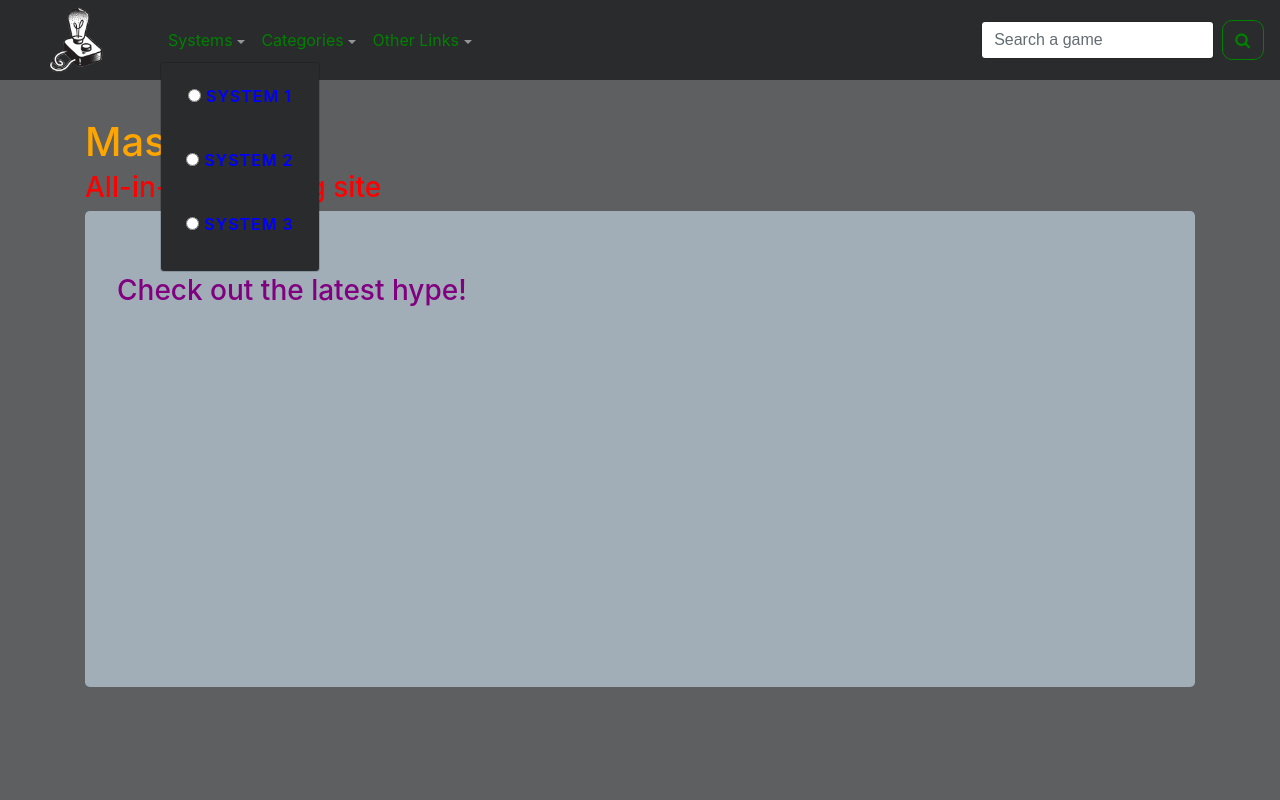
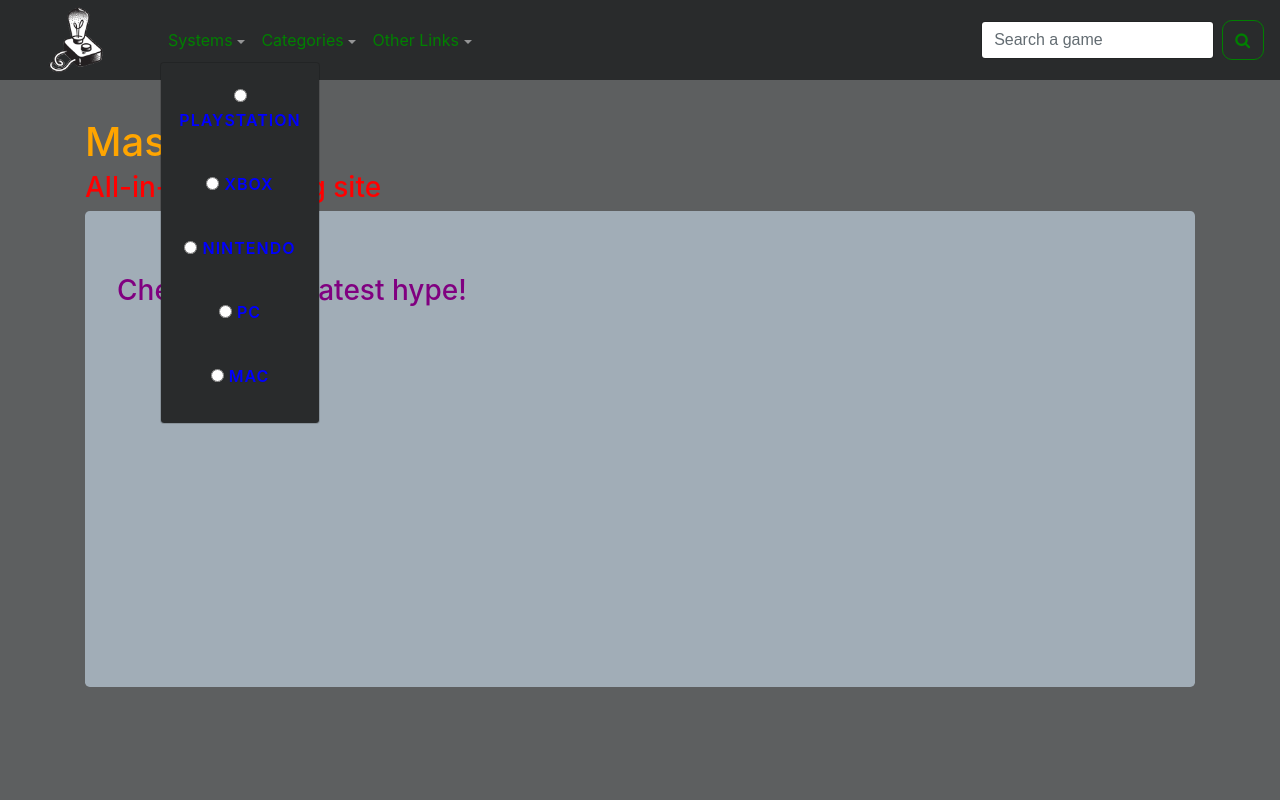
Before and after one commit to NES-Elliott/Mash, a plain HTML site: page index.html in a window 1280 px wide. Both pictures are taken after a click on the link "Systems". Shown: the top 800 px of the page. Drawn offline with Linux system fonts and the light colour scheme.

Commit message:
front-end functionality to the navbar W/O the API data

```diff
--- a/assets/javascript/navbar.js
+++ b/assets/javascript/navbar.js
@@ -1,4 +1,42 @@
 $(document).ready(function(){
+
+  // SYSTEMS
+  // - POPULATE THE DROPDOWN
+  var systems = ["Playstation", "XBox", "Nintendo", "PC", "Mac"];
+  $("#sysDiv").html(" ");
+  for (var i = 0; i < systems.length; i++) {
+    var newLabel = $("<label>").addClass("smsquare-btn");
+    var newBtnLabel = $("<input>").addClass("sysOption").attr("type", "radio").attr("name", "systems").attr("autocomplete", "off").attr("value", systems[i]);
+    var newBtnText = $("<span>").addClass("link-text").text(" " + systems[i]);
+    newLabel.append(newBtnLabel);
+    newLabel.append(newBtnText);
+    $("#sysDiv").append(newLabel);
+  };
+  // - UPDATE THE DROPDOWN ON SELECTING AN OPTION
+  $(".sysOption").on("click", function() {
+    $("#sysHeader").html(" ");
+    $("#sysHeader").text($(this).attr("value"));
+  });
+
+  // CATEGORIES
+  // - POPULATE THE DROPDOWN
+  var categories = ["Action", "Adventure", "Simlution", "Role-Playing"];
+  $("#catDiv").html(" ");
+  for (var j = 0; j < categories.length; j++) {
+    var newLabel = $("<label>").addClass("smsquare-btn");
+    var newBtnLabel = $("<input>").addClass("catOption").attr("type", "radio").attr("name", "categories").attr("autocomplete", "off").attr("value", categories[j]);
+    var newBtnText = $("<span>").addClass("link-text").text(" " + categories[j]);
+    newLabel.append(newBtnLabel);
+    newLabel.append(newBtnText);
+    $("#catDiv").append(newLabel);
+  };
+  // - UPDATE THE DROPDOWN ON SELECTING AN OPTION
+  $(".catOption").on("click", function() {
+    $("#catHeader").html(" ");
+    $("#catHeader").text($(this).attr("value"));
+  });
+
+  // NAVBAR TOGGLE DROPDOWN
   $(".dropdown-toggle").on("click", function() {
     if ($(this).attr("aria-expanded") === "false") {
       $(this).parent().addClass("show");
--- a/index.html
+++ b/index.html
@@ -40,8 +40,8 @@
       <div class="collapse navbar-collapse" id="navbarDropdownLinks">
         <ul class="navbar-nav mr-auto">
           <li class="nav-item dropdown">
-            <a class="nav-link dropdown-toggle" id="systemDropdown" data-toggle="dropdown" aria-haspopup="true" aria-expanded="false"><span class="link-header-text">Systems</span></a>
-            <div class="dropdown-menu text-center" aria-labelledby="systemDropdown">
+            <a class="nav-link dropdown-toggle" id="systemDropdown" data-toggle="dropdown" aria-haspopup="true" aria-expanded="false"><span class="link-header-text" id="sysHeader">Systems</span></a>
+            <div class="dropdown-menu text-center" id="sysDiv" aria-labelledby="systemDropdown">
               <label class="smsquare-btn">
                 <input type="radio" name="systems" id="sysOption1" autocomplete="off"> <span class="link-text">System 1</span>
               </label>
@@ -54,8 +54,8 @@
             </div>
           </li>
           <li class="nav-item dropdown">
-            <a class="nav-link dropdown-toggle link-header-text" id="categoryDropdown" data-toggle="dropdown" aria-haspopup="true" aria-expanded="false"><span class="link-header-text">Categories</span></a>
-            <div class="dropdown-menu text-center" aria-labelledby="categoryDropdown">
+            <a class="nav-link dropdown-toggle link-header-text" id="categoryDropdown" data-toggle="dropdown" aria-haspopup="true" aria-expanded="false"><span class="link-header-text" id="catHeader">Categories</span></a>
+            <div class="dropdown-menu text-center" id="catDiv" aria-labelledby="categoryDropdown">
               <label class="smsquare-btn">
                 <input type="radio" name="categories" id="catOption1" autocomplete="off"> <span class="link-text">Category 1</span>
               </label>
```
